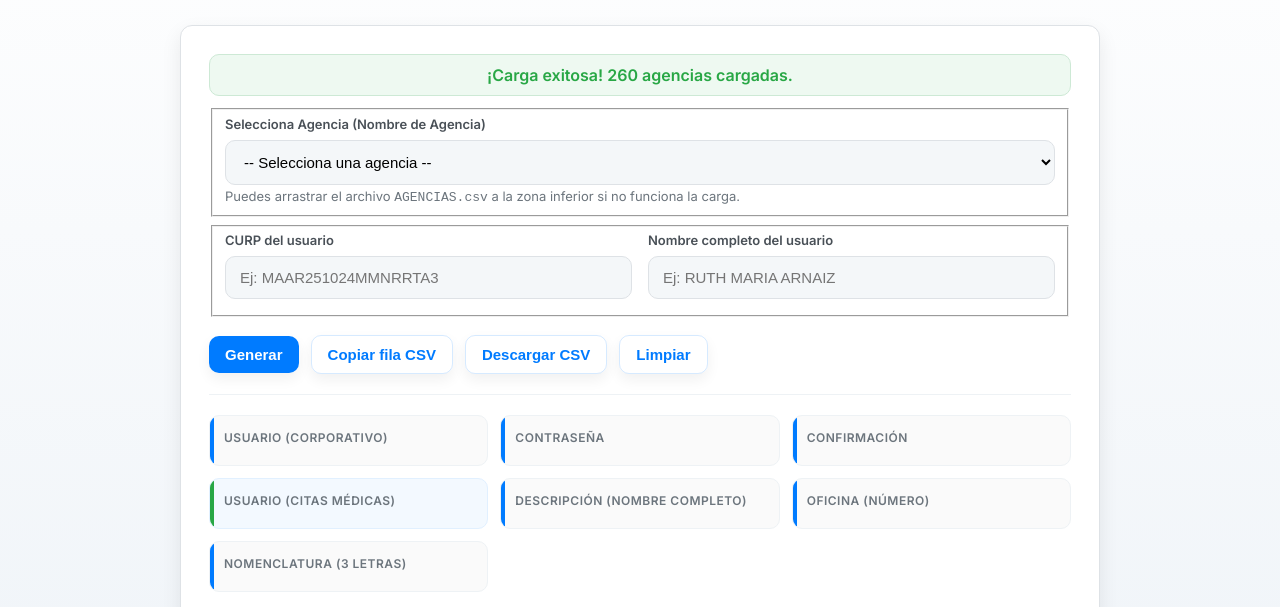
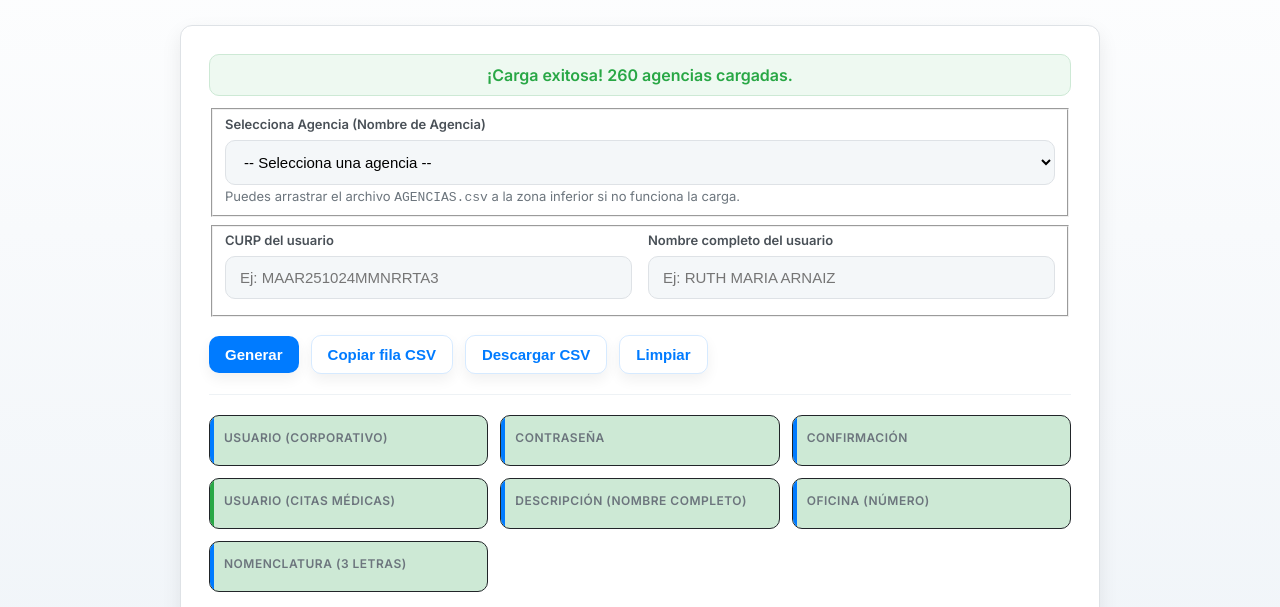
Before and after one commit to EdgarMisaelOsornio/SERVICE-DESK-, a plain HTML site: page CLAVES_SEDENA/claves_sedena.html in a window 1280 px wide. Shown: the part 170-777 px from the top of the page. Drawn offline with Linux system fonts and the light colour scheme.

Commit message:
Add files via upload

```diff
--- a/CLAVES_SEDENA/styles.css
+++ b/CLAVES_SEDENA/styles.css
@@ -84,10 +84,10 @@ button.ghost:hover{background:rgba(0,123,255,0.04)}
 /* Output */
 .card hr{border:none;border-top:1px solid #eef2f5;margin:20px 0}
 .output{display:grid;grid-template-columns:repeat(auto-fit,minmax(220px,1fr));gap:12px;margin-top:12px}
-.field{background:#fafafa;padding:14px;border-radius:10px;border:1px solid #eef2f5;position:relative;overflow:hidden}
+.field{background:#cde9d5;padding:14px;border-radius:10px;border:1px solid #212529;position:relative;overflow:hidden}
 .field .small{font-size:12px;color:var(--secondary);margin-bottom:6px;font-weight:600;text-transform:uppercase;letter-spacing:0.5px}
 .field::before{content:'';position:absolute;top:0;left:0;width:4px;height:100%;background:var(--primary)}
-.citas-field{background:#f3f9ff;border:1px solid #e1f0ff}
+.citas-field{background:#cde9d5;border:1px solid #212529}
 .citas-field::before{background:var(--success)}
 .field .generated{font-size:16px;font-weight:700;color:#212529;word-break:break-all}
 
```
